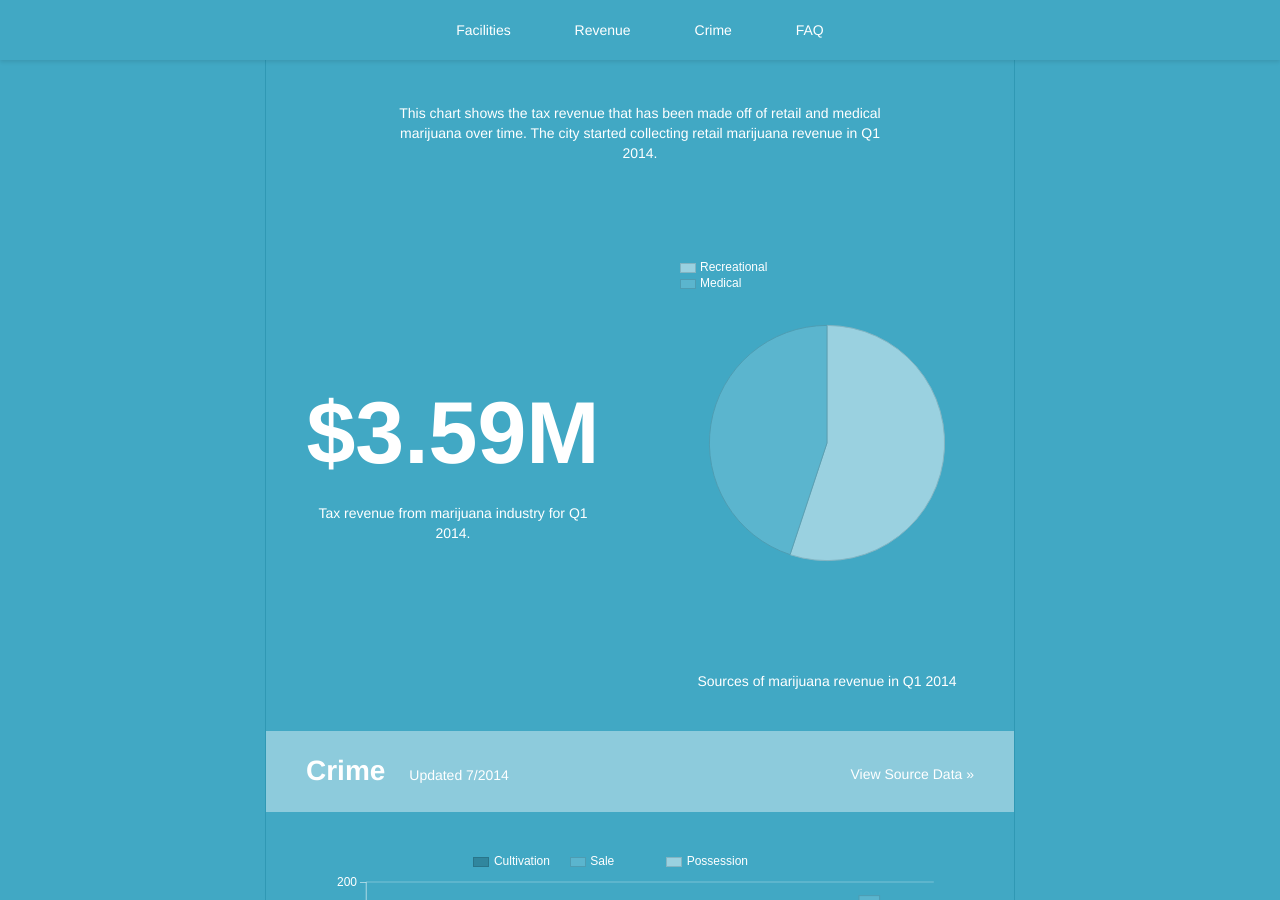
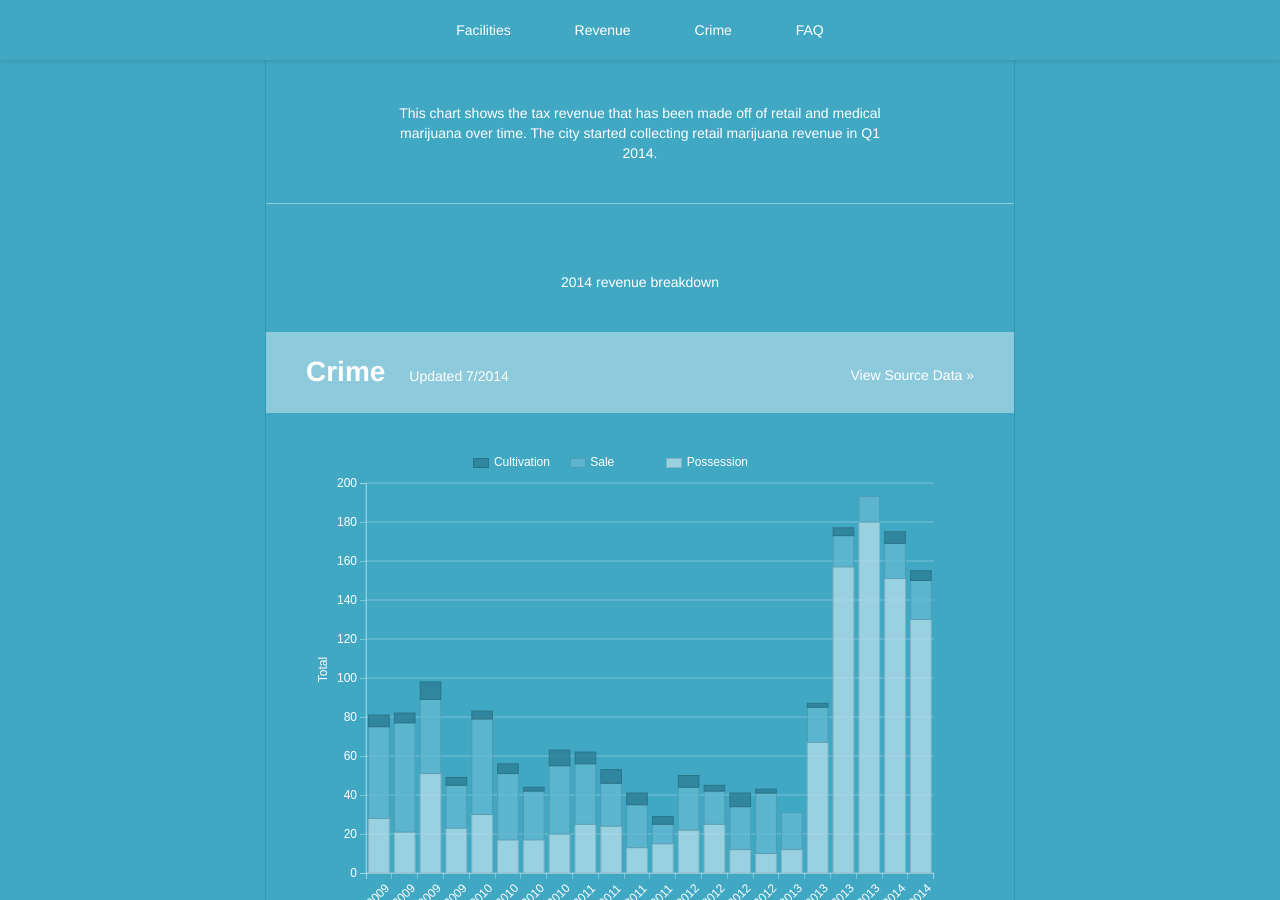
Before and after one commit to boonrs/denver-marijuana-infographic, a Jekyll site: the page built from index.html, in a window 1280 px wide and 900 px high, scrolled down 1758 px. Built offline with Jekyll 4.4.1, drawn with Linux system fonts in a browser that asks for light colours; Markdown is read by kramdown in place of the engine named in the settings.

Commit message:
Remove revenue pie chart
Add placeholder for monthly revenue

```diff
--- a/index.html
+++ b/index.html
@@ -79,20 +79,11 @@ title: {{ site.name }}
             <div class="info-description">This chart shows the tax revenue that has been made off of retail and medical marijuana over time. The city started collecting retail marijuana revenue in Q1 2014.</div>
           </div>
 
-          <div class="info-row">
-            <div class="info-half">
-              <div class="bigtext">
-                <span id="revenue-number"></span>
-              </div>
-               <div id="revenue-number-strong" class="info-description"></div>
-             </div>
+          <div class="info-full">
+            <div id="revenue-monthly"></div>
+            <div class="info-description">2014 revenue breakdown</div>
+          </div>
 
-            <div class="info-half">
-              <div id="revenue-donut" ></div>
-              <div id="revenue-donut-description" class="info-description"></div>
-            </div>
-
-          </div> <!-- info-row -->
         </div> <!-- info-group -->
 
         <!-- CRIME ============================= -->
--- a/javascripts/revenue.js
+++ b/javascripts/revenue.js
@@ -11,7 +11,7 @@ $( document ).ready(function() {
   revenuesSource("http://data.denvergov.org/dataset/city-and-county-of-denver-marijuana-sales-tax");
   revenueCount(big_number);
   revenueQuarterly();
-  revenueCurrentQuarter(description);
+  revenueMonthly();
 });
 
 function revenuesSource(url) {
@@ -24,28 +24,8 @@ function revenueCount(big_number) {
   $("#revenue-number-description").text(big_number.description);
 }
 
-function revenueCurrentQuarter(description) {
-  $("#revenue-donut-description").text(description);
-  var svg = dimple.newSvg("#revenue-donut", '100%', '100%');
-  d3.csv("data/revenue-current-quarter.csv", function (data) {
-    var myChart = new dimple.chart(svg, data);
-    myChart.addMeasureAxis("p", "value");
-    var ring = myChart.addSeries("label", dimple.plot.pie);
+function revenueMonthly(){
 
-    // Tooltip
-    ring.getTooltipText = function (e) {
-      return [ e.aggField[0], formatPercent(e.piePct) ];
-    };
-
-    myChart.defaultColors = [
-      new dimple.color("#b1dce8"),
-      new dimple.color("#62b9d1"),
-      new dimple.color("#2c7e95"),
-      new dimple.color("#0f2a31")
-    ];
-    myChart.addLegend("0",20,"50%","100%","left");
-    myChart.draw();
-  });
 }
 
 function revenueQuarterly(){
```
